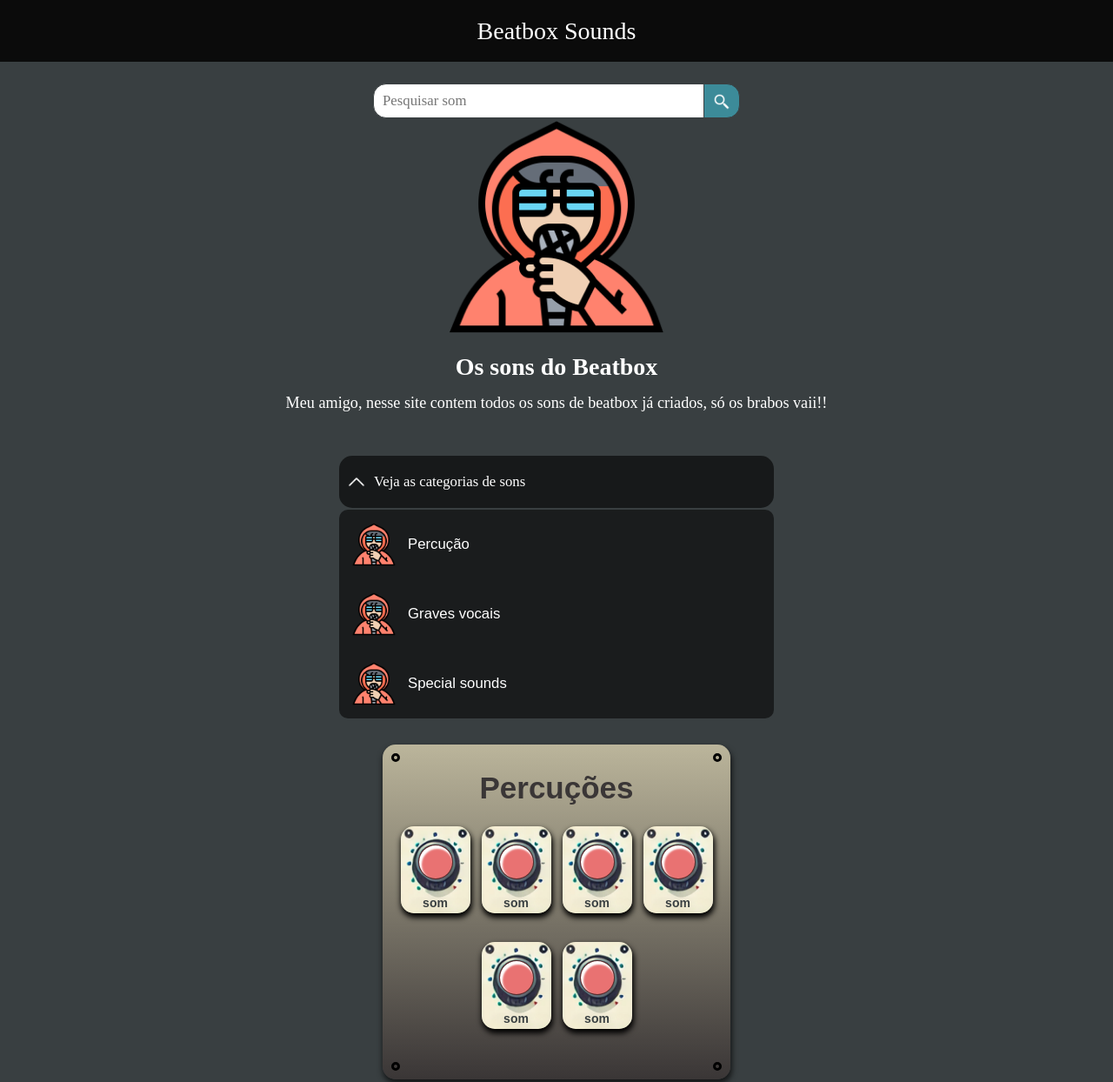
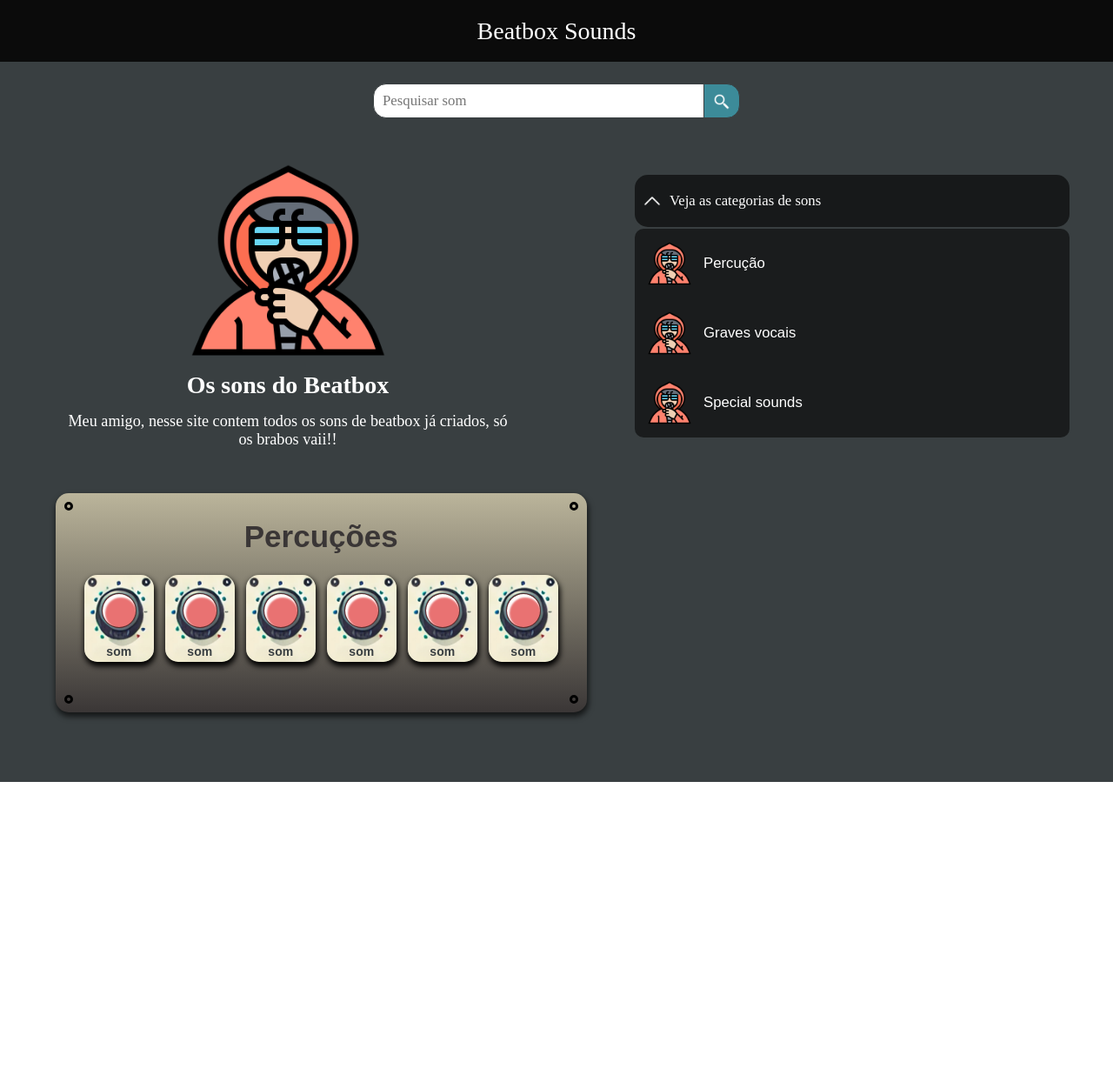
Before and after one commit to Fagner-Bagundes/Beatbox-sounds, a plain HTML site: page index.html in a window 1280 px wide. Shown: the top 1244 px of the page at 87% size. After the commit the page ends 899 px from the top, so only its background shows below. Drawn offline with Linux system fonts and the light colour scheme; a web font is replaced by a local one.

Commit message:
trabalhando na versão desktop

```diff
--- a/index.html
+++ b/index.html
@@ -1,5 +1,6 @@
 <!DOCTYPE html>
 <html lang="pt-br">
+
 <head>
     <meta charset="UTF-8">
     <meta name="viewport" content="width=device-width, initial-scale=1.0">
@@ -13,6 +14,7 @@
 
     <title>Document</title>
 </head>
+
 <body>
     <header>
         <div class="header-top">
@@ -31,18 +33,20 @@
                     <img class="lupa" src="imgs/icons/icon-lupa.png" alt="lupa">
                 </div>
             </nav>
-            <div class="beatboxer">
-                <img src="imgs/beatboxer.png" alt="beatboxer">
-            </div>
+
         </div>
     </header>
     <main class="main">
 
+        <section class="hero-1">
             <section class="apresentation">
+                <div class="beatboxer">
+                    <img src="imgs/beatboxer.png" alt="beatboxer">
+                </div>
+
                 <h1>Os sons do Beatbox</h1>
                 <p>Meu amigo, nesse site contem todos os sons de beatbox já criados, só os brabos vaii!!</p>
             </section>
-
             <section class="categories-container">
                 <div>
 
@@ -58,20 +62,19 @@
                         <label for="percucao">Percução</label>
 
                     </p>
-
                     <p class="category">
                         <img src="imgs/beatboxer.png" alt="icon" class="icon">
                         <input type="checkbox" name="" id="graves-vocais" class="category-vocal-basses">
                         <label for="graves-vocais">Graves vocais</label>
 
                     </p>
-
                     <p class="category">
                         <img src="imgs/beatboxer.png" alt="icon" class="icon">
                         <input type="checkbox" name="" id="special-sounds" class="category-special-sounds">
                         <label for="special-sounds">Special sounds</label>
                     </p>
                 </div>
+            </section>
         </section>
 
         <section class="MIDs">
@@ -169,4 +172,5 @@
 
 
 </body>
+
 </html>
--- a/sass/2-layouts/_MIDs.sass
+++ b/sass/2-layouts/_MIDs.sass
@@ -1,15 +1,25 @@
 @use '../1-base/_variables' as v
-@use '../1-base/_breakPoints'
+@use '../1-base/_breakPoints' as m
 
 .MIDs
-    width: 100%
+    width: 90%
     margin-bottom: 50px
-    max-width: 400px
+    max-width: 600px
+
+    @include m.PC
+    max-width: 1500px
+
 .mid
     background-color: #bbb59b
     background: linear-gradient(to bottom, #bbb59b,#3a3636 )
     border-radius: 15px
     box-shadow: 1px 4px 6px 1px #000000a1
+
+    @include m.PC
+        width: 53%
+        max-width: 900px
+        background-color: red
+
     h2
         color: #3a3636
         border-radius: 20px
--- a/sass/2-layouts/_header.sass
+++ b/sass/2-layouts/_header.sass
@@ -1,6 +1,5 @@
 @use '../1-base/_variables' as v
-@use '../1-base/_breakPoints'
-
+@use '../1-base/_breakPoints' as m
 
 
 .header-top
@@ -19,6 +18,7 @@
         color: v.$very-dark-green
         font-size: 1em
         display: none
+
 
 .header-bottom
     background-color: v.$very-dark-green
@@ -58,15 +58,3 @@
                 &:hover
                     cursor: pointer
                     filter: opacity(0.6)
-    .beatboxer
-        height: 100%
-        max-width: 500px
-        width: 100%
-        display: flex
-        justify-content: center
-        margin-top: 5px
-        margin: auto
-
-        img
-            width: 50%
-            max-width: 500px
--- /dev/null
+++ b/sass/2-layouts/_hero1.sass
@@ -0,0 +1,23 @@
+@use '../1-base/_variables' as v
+@use '../1-base/breakPoints' as mixins
+
+.hero-1
+    display: flex
+    justify-content: center
+    align-items: center
+    flex-direction: column
+
+    @include mixins.PC
+        flex-direction: row
+        gap: 10%
+        width: 100%
+        padding: 1px
+        padding-inline: 50px
+
+    .beatboxer
+        margin-bottom: 15px
+        width: 450px
+
+    .apresentation
+        font-family: v.$font
+        font-size: 1em
--- a/sass/2-layouts/_main.sass
+++ b/sass/2-layouts/_main.sass
@@ -1,7 +1,8 @@
 @use '../1-base/_variables' as v
-@use '../1-base/_breakPoints'
+@use '../1-base/breakPoints' as mixins
 
 .main
+    padding-block: 30px
     background-color: v.$very-dark-green
     color: white
     display: flex
@@ -10,3 +11,18 @@
     text-align: center
     justify-content: center
     align-items: center
+
+    @include mixins.PC
+
+    .beatboxer
+        height: 100%
+        max-width: 500px
+        width: 100%
+        display: flex
+        justify-content: center
+        margin-top: 5px
+        margin: auto
+
+        img
+            width: 50%
+            max-width: 500px
--- a/sass/2-layouts/layouts.sass
+++ b/sass/2-layouts/layouts.sass
@@ -2,3 +2,4 @@
 @use '_main'
 @use '_MIDs'
 @use '_apresentation'
+@use '_hero1'
```
Also changed, not shown: css/main.css, 1 other file. Lines whose indentation alone changed are shown as unchanged.
